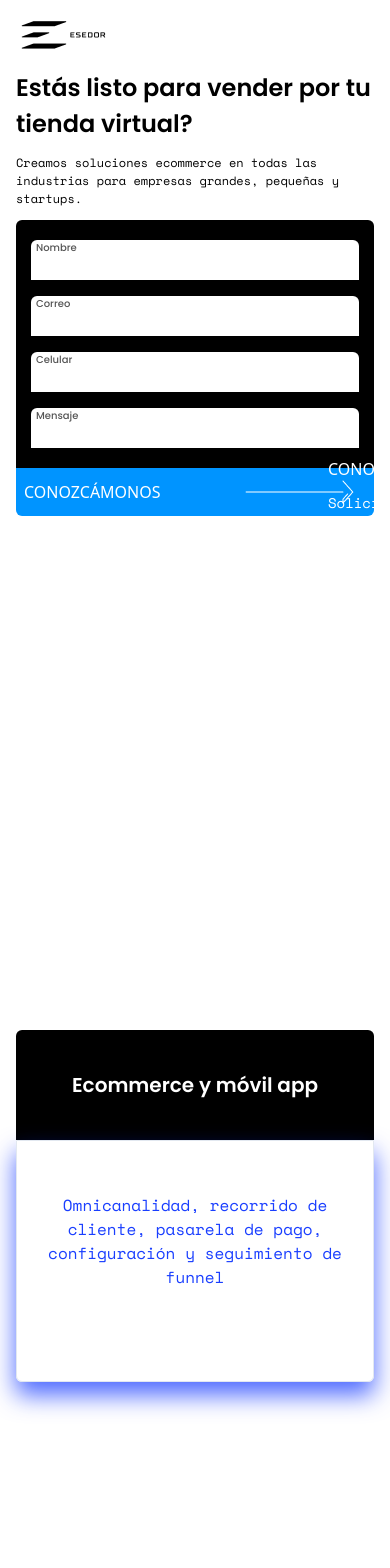
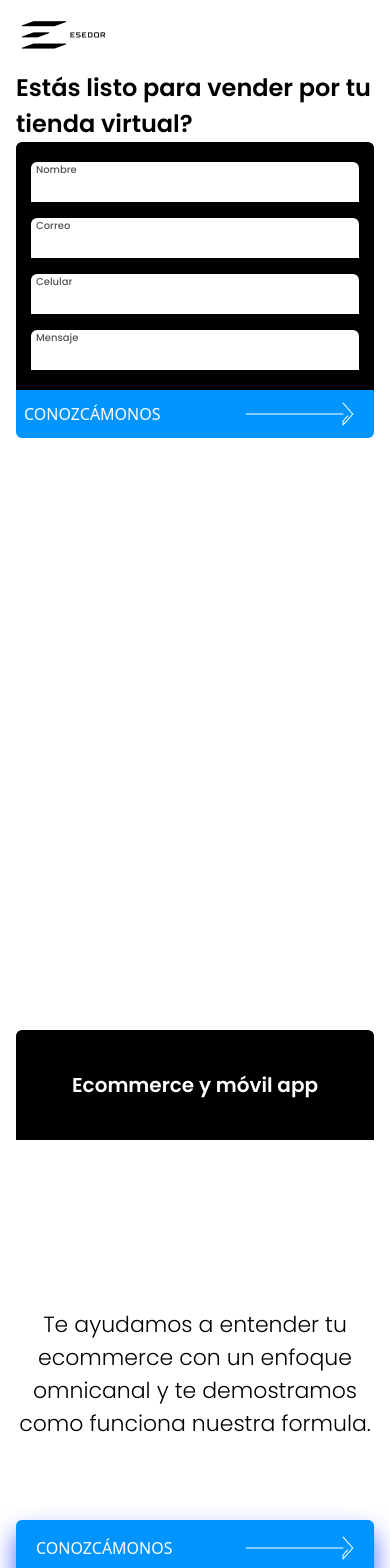
Before and after one commit to ZambranoBeicker/esedor_landingpage-web, a React (Create React App) app: page / in a window 390 px wide. Shown: the top 1568 px of the page. Built offline with nearby package versions, Linux system fonts and the light colour scheme.

Commit message:
Add responsive styles to services bottom title

```diff
--- a/src/components/Hero.js
+++ b/src/components/Hero.js
@@ -17,10 +17,11 @@ const DynamicFlex = (props)=>{
     )
 }
 
-const InfoParagraph = ({info,textClass = 'text-xs md:text-2xl md:ml-2', containerClass = 'w-11/12 md:w-10/12 my-3 md:my-5'})=>{
+const InfoParagraph = ({info,textClass = 'text-xs md:text-2xl md:ml-2 hidden sm:block', containerClass = 'w-11/12 md:w-10/12 my-3 md:my-5 hidden sm:block'})=>{
     return(
-        <div className={containerClass}>
-            <p className={textClass}>{info}</p>
+
+        <div className={containerClass + " hidden sm:block"}>
+            <p className={textClass + " hidden sm:block"}>{info}</p>
         </div>
     )
 }
@@ -59,7 +60,7 @@ const ArrowCta = ({title,info,adapt,ctaClass = '',src,containerClass = 'bg-black
       )
 
     }
-const text = <p className={"ml-5 text-sm max-w-full text-left leading-loose" + textClass}>{info}</p>
+const text = <p className={"ml-5 text-sm max-w-full text-left leading-loose  hidden md:block" + textClass}>{info}</p>
 
     return (
         <div className={"text-white md:mr-5 md:mt-8 " + containerClass}>
--- a/src/components/OurServices.js
+++ b/src/components/OurServices.js
@@ -38,7 +38,7 @@ const showServices = (data,classes)=>{
 
 const OurService = () =>{
     const [styleArrow,setStyleArrow] = useState('arrow-cta')
-    const [styleContainer,setStyleContainer] = useState('fixed px-12 w-4/12 fixed-container')
+    const [styleContainer,setStyleContainer] = useState('md:fixed md:px-12 md:w-4/12 fixed-container')
 
 
 
@@ -94,23 +94,23 @@ const OurService = () =>{
 
       if(window.scrollY < 100){
         setStyleArrow('arrow-cta')
-        setStyleContainer('fixed px-12 w-4/12 fixed-container')
+        setStyleContainer('md:fixed md:px-12 md:w-4/12 fixed-container')
 
 
       }else if(window.scrollY > 100 && window.scrollY < 1050){
         setStyleArrow('arrow-contract contract-hover')
-        setStyleContainer('fixed px-12 w-4/12 moved-container')
+        setStyleContainer('md:fixed md:px-12 md:w-4/12 moved-container')
       }else if(window.scrollY > 1050 && window.scrollY < 1350 ){
-        setStyleContainer('w-4/12 mx-auto mt-20 px-8 insert-out')
+        setStyleContainer('md:w-4/12 md:mx-auto md:mt-20 md:px-8 insert-out')
 
 
 
       }else if(window.scrollY > 1350){
-        setStyleContainer('w-4/12 mx-auto mt-20 px-3 insert-in')
+        setStyleContainer('md:w-4/12 md:mx-auto md:mt-20 md:px-3 insert-in')
 
         setStyleArrow('arrow-contract')
       }else{
-        setStyleContainer('fixed w-4/12 px-12')
+        setStyleContainer('md:fixed md:w-4/12 px-12')
 
       }
     }
@@ -128,10 +128,10 @@ const OurService = () =>{
                     {showServices(data,classes)}
                 </div>
             </section>
-            <div className="mx-auto my-40 w-9/12 text-center">
-                <h2 className="text-5xl">Aprendemos lo antes posible <br/>las lecciones que nos permitirán crear <br/>una solución para tu negocio.</h2>
-                <div className={styleContainer}>
-                  <ArrowCta  title="CONOZCÁMONOS" containerClass={"w-11/12 py-2 " + styleArrow} ctaClass="ml-5" src="images/arrow_meet.png" info="Solicite una evaluación digital gratuita y agenda una videollamada." adapt={true}/>
+            <div className="md:mx-auto md:my-40 md:w-9/12 w-full px-4 md:px-0 text-center">
+                <h2 className="text-semibig sm:text-3xl md:text-5xl">Te ayudamos a entender tu ecommerce con un enfoque omnicanal y te demostramos como funciona nuestra formula.</h2>
+                <div className={styleContainer + "w-full"}>
+                  <ArrowCta  title="CONOZCÁMONOS" containerClass={"md:w-11/12 rounded-md my-20 bg-blue py-2 text-shadow " + styleArrow} ctaClass="ml-5" src="images/arrow_meet.png" info="Solicite una evaluación digital gratuita y agenda una videollamada." adapt={true}/>
                 </div>
 
             </div>
--- a/src/index.scss
+++ b/src/index.scss
@@ -33,6 +33,11 @@ code {
   color:#193EFF;
 }
 
+.text-semibig{
+
+  font-size: 22px;
+}
+
 .text-shadow{
 
   box-shadow: 0px 13px 25px rgba(0, 41, 255, 0.7);
--- a/src/sass/_services.scss
+++ b/src/sass/_services.scss
@@ -3,16 +3,6 @@
   right: 0;
   z-index:100;
   transition: ease-in .2s;
-}
-
-.arrow-cta{
-  height: 7.5rem;
-  transition:.2s;
-
-  p{
-    display: block;
-  }
-
 }
 
 .moved-container{
@@ -88,3 +78,20 @@
   }
 
 }
+
+@media screen and (min-width:"641px"){
+
+  .arrow-cta{
+    height: 7.5rem;
+    transition:.2s;
+
+  }
+}
+@media screen and (max-width:"640px"){
+
+  .arrow-cta{
+    height: 3.7rem;
+    transition:.2s;
+
+  }
+}
```
